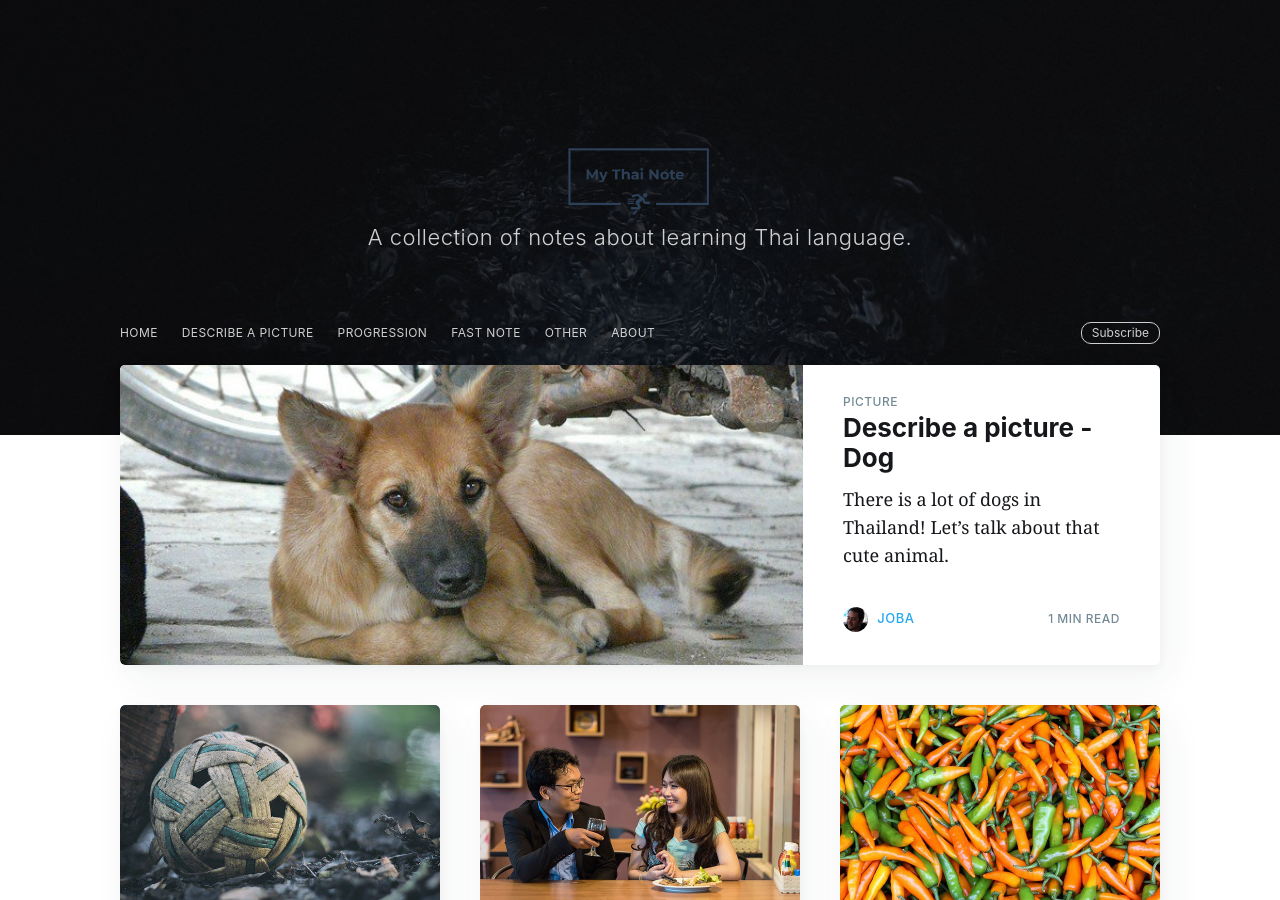
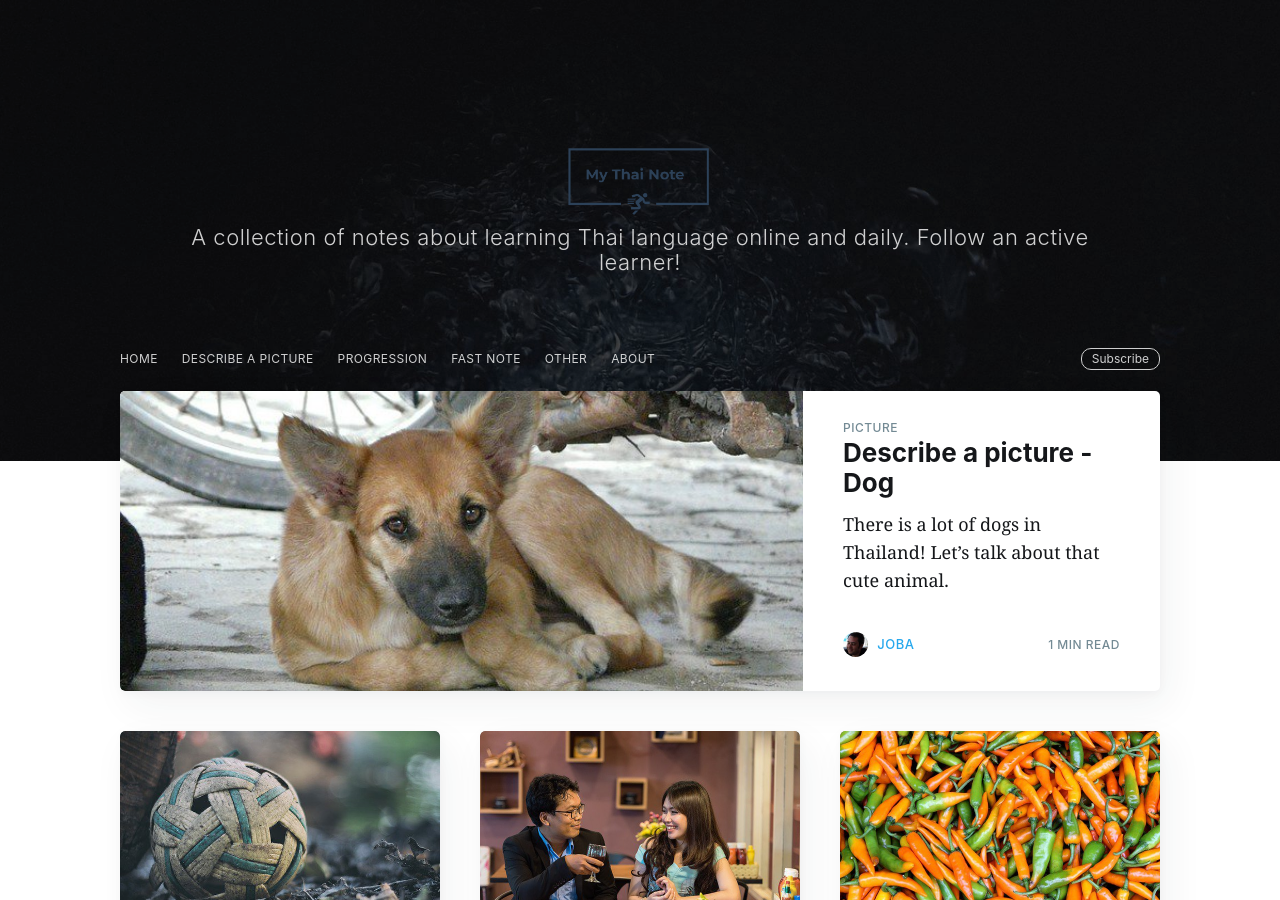
Before and after one commit to JobiJoba/jobijoba.github.io, a Jekyll site: the page built from index.html, in a window 1280 px wide and 900 px high. Built offline with Jekyll 4.4.1, drawn with Linux system fonts in a browser that asks for light colours; nearby versions of some CDN libraries; the list of posts is cut into pages by our own code; some of the changed text lies outside the part shown.

Commit message:
added a better description, try to fix canonical issue

```diff
--- a/_config.yml
+++ b/_config.yml
@@ -11,8 +11,8 @@ baseurl: /
 url: "https://mythainote.com"
 
 # Website info
-title: My Thai Note
-description: A collection of notes about learning Thai language.
+title: My Thai Note - Learning Thai online daily
+description: A collection of notes about learning Thai language online and daily. Follow an active learner!
 cover: assets/images/blog-cover.jpg
 logo: assets/images/logo_transparent.png
 logo_dark: assets/images/logo_transparent.png
--- a/_includes/head.html
+++ b/_includes/head.html
@@ -11,9 +11,7 @@
 />
 <link
   rel="canonical"
-  href="{{ site.production_url }}{% if site.urlbase %}{{
-    site.urlbase
-  }}{% endif %}{{ page.url | remove_first: '/' }}"
+  href="{{ site.production_url }}{{ page.url | remove_first: '/' }}"
 />
 <meta name="referrer" content="no-referrer-when-downgrade" />
 
```
